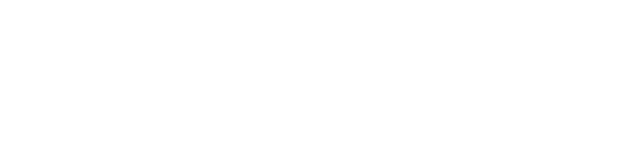
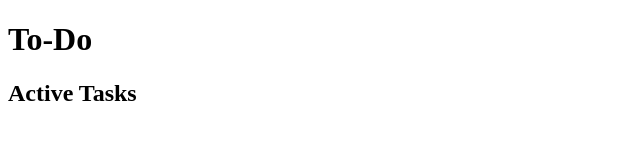
Before and after one commit to Lord-Nickelbottoms/To-Do-List, a plain HTML site: page index.html in a window 1280 px wide. Shown: the whole page, without its empty margins (0-640 px from the left). Drawn offline with Linux system fonts and the light colour scheme.

Commit message:
Created initial layout of list

```diff
--- a/index.html
+++ b/index.html
@@ -8,5 +8,18 @@
     <title>Let's Get Productive</title>
 </head>
 <body>
+
+    <h1>To-Do</h1>
+
+    <!-- Task List Card -->
+    <div class="card-container">
+
+        <h2>Active Tasks</h2>
+
+        <div class="active-task-list">
+
+        </div>
+
+    </div>
 </body>
 </html>
```
